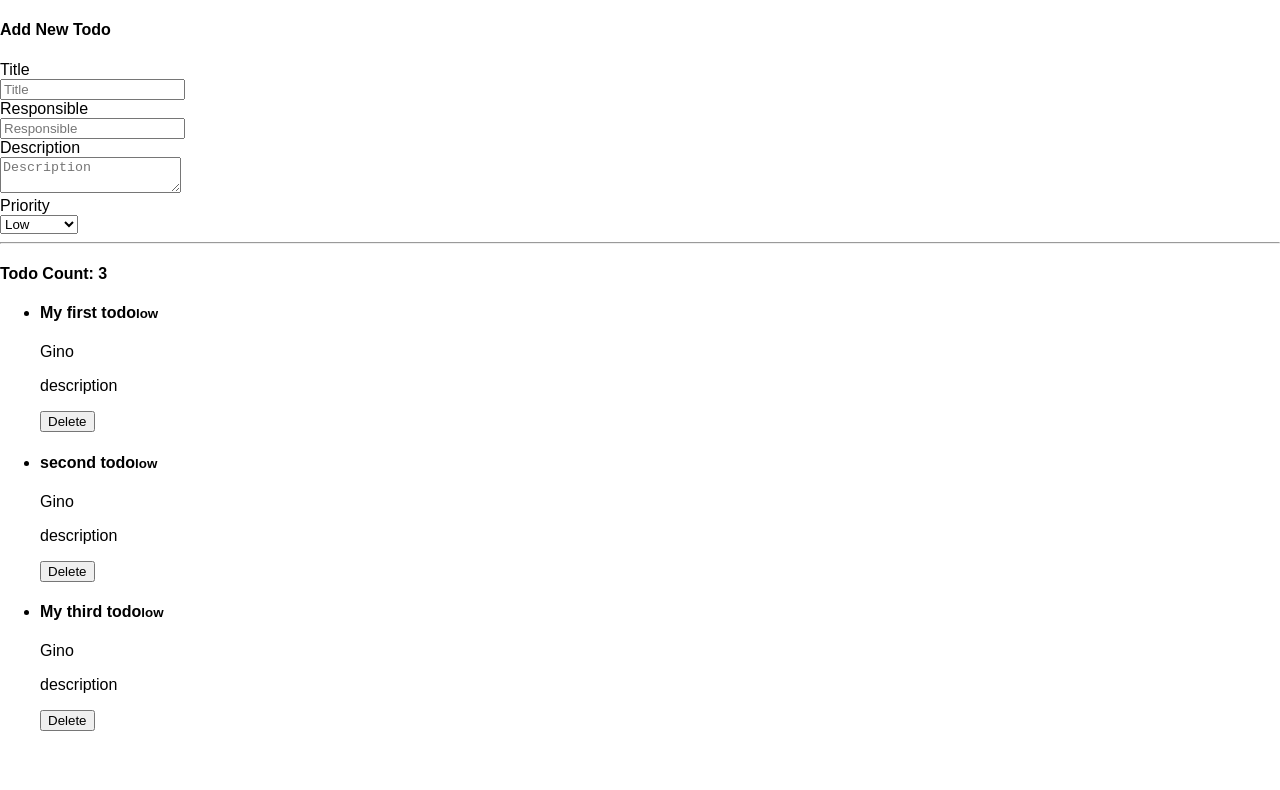
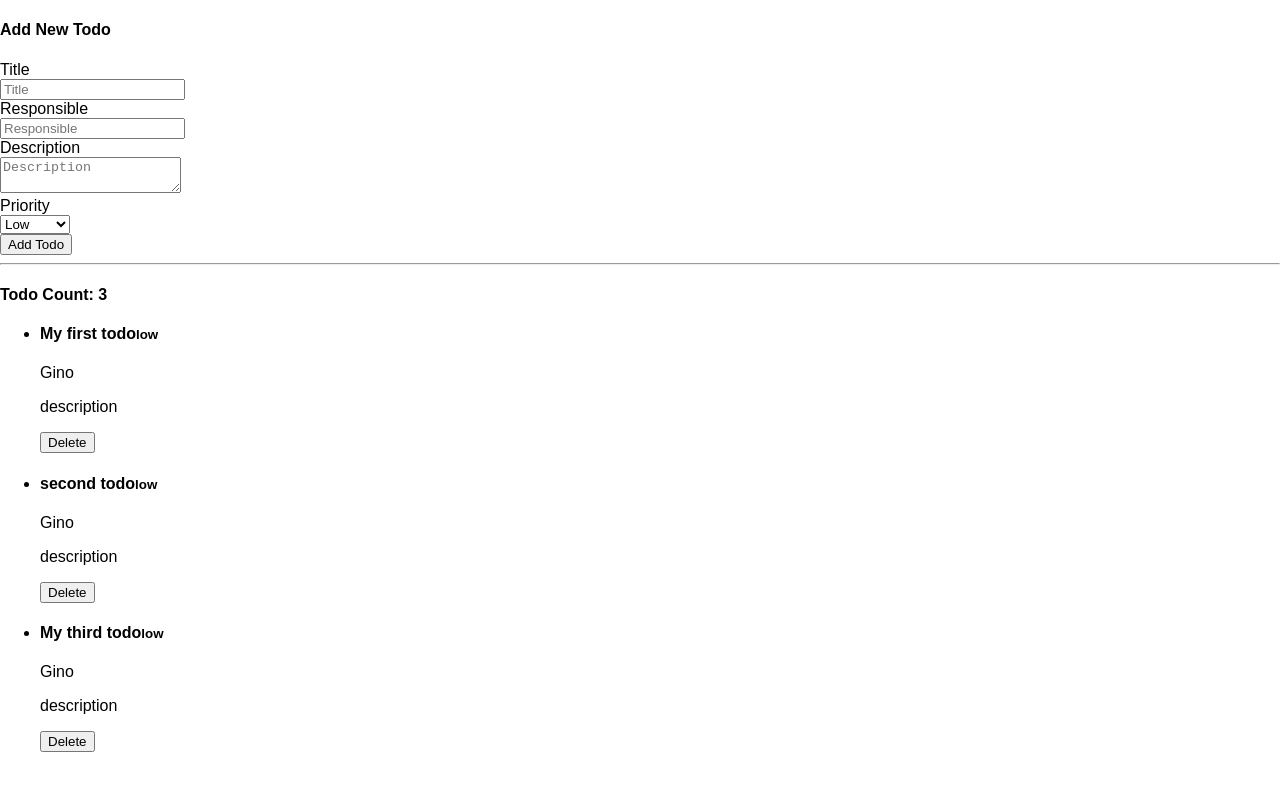
Before and after one commit to zorostang/todos-react, a React (Create React App) app: page / in a window 1280 px wide. Shown: the top 790 px of the page. Built offline with nearby package versions, Linux system fonts and the light colour scheme.

Commit message:
adds submit todo button

```diff
--- a/src/App.js
+++ b/src/App.js
@@ -119,9 +119,12 @@ class TodoInput extends Component {
                         value={this.state.todoPriority}
                         onChange={this.handleInputChange}>
                 <option>Low</option>
-                <option>Medium></option>
-                <option>High></option>
+                <option>Medium</option>
+                <option>High</option>
                 </select>
+              </div>
+              <div className="col-sm-10 col-sm-offset-2">
+                <button type="submit" className="btn btn-success">Add Todo</button>
               </div>
             </div>
           </form>
```
